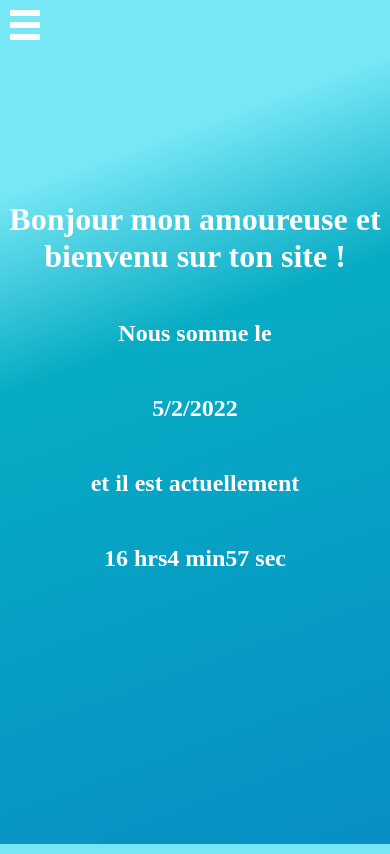
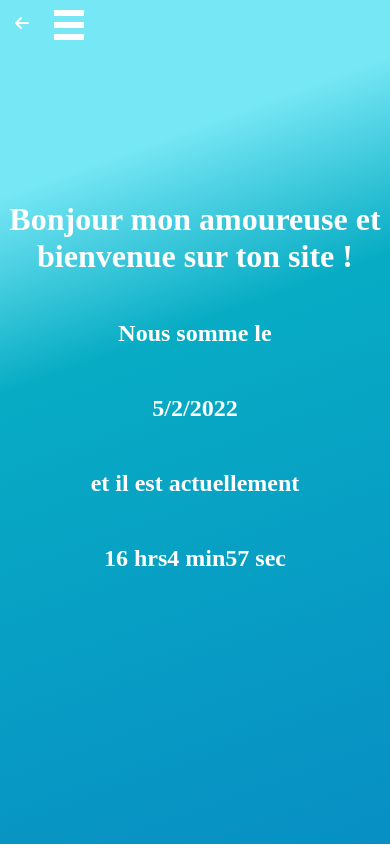
Before and after one commit to Leadelaporte/Camille, a plain HTML site: page poussin1.html in a window 390 px wide. Drawn offline with Linux system fonts and the light colour scheme.

Commit message:
meteo ok

```diff
--- a/css/meteo.css
+++ b/css/meteo.css
@@ -80,3 +80,13 @@ form {
     justify-content: center;
     flex-direction: column;
 }
+
+.fa-solid {
+    margin-bottom: 10px;
+}
+
+.fas {
+    color: white;
+    margin-top: 15px;
+    margin-left: 15px;
+}
--- a/css/poussin1.css
+++ b/css/poussin1.css
@@ -6,7 +6,7 @@ body {
     background: linear-gradient(160deg, #76E7F5 20%, #07ACC4 40%, #078FC4 100%);
     margin: 0px;
     padding: 0;
-    margin-bottom: 0;
+
 }
 
 html, body {
@@ -82,11 +82,19 @@ nav > a {
     nav > a {
         width: auto;
     }
-    #ch:checked+nav{
+    #ch:checked+nav {
         transform: translate(0,0);
         transition: all 0.5s ease;
     }
     #lab{
         display: block;
     }
+    #returnCheck {
+        display: flex;
+    }
+
+    .fas {
+        color: white;
+        margin: 15px;
+    }
 }
--- a/poussin1.html
+++ b/poussin1.html
@@ -10,6 +10,10 @@
 </head>
 
 <body>
+    <div id="returnCheck">
+        <div class="logo__return">
+            <a href="index.html"><i class="fas fa-arrow-left"></i></a>
+        </div>
         <label for="ch" id="lab"></label>
         <input type="checkbox" id="ch" />
         <nav>
@@ -18,8 +22,10 @@
             <a href="#">Films à l'affiche</a>
             <a href="#">Mot du jour</a>
         </nav>
+    </div>
+
     <div class="all">
-        <h1>Bonjour mon amoureuse et bienvenu sur ton site !</h1>
+        <h1>Bonjour mon amoureuse et bienvenue sur ton site !</h1>
         <p>Nous somme le</p>
         <div class="date">
             <p id="displayDate"></p>
```
Also changed, not shown: js/meteo.js (+24 -0 lines), meteo.html (+4 -0 lines). Lines whose indentation alone changed are shown as unchanged.
